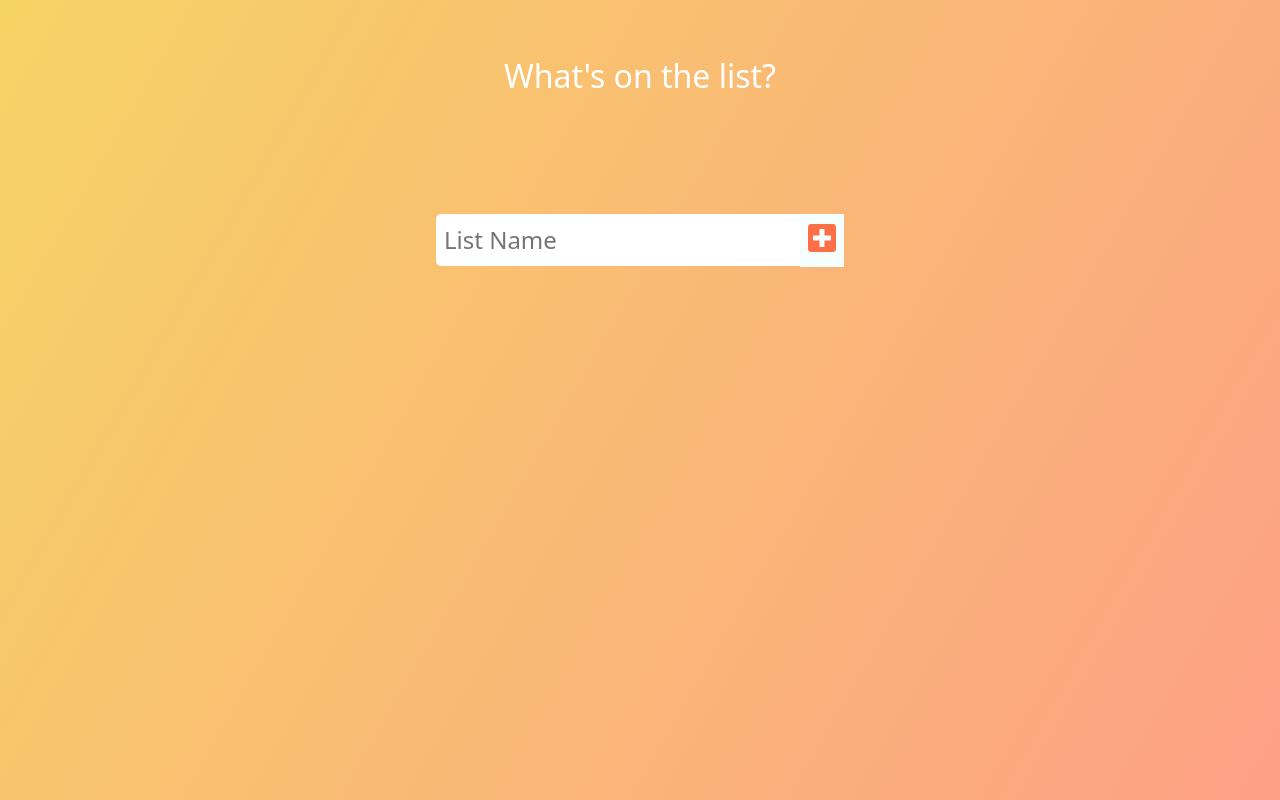
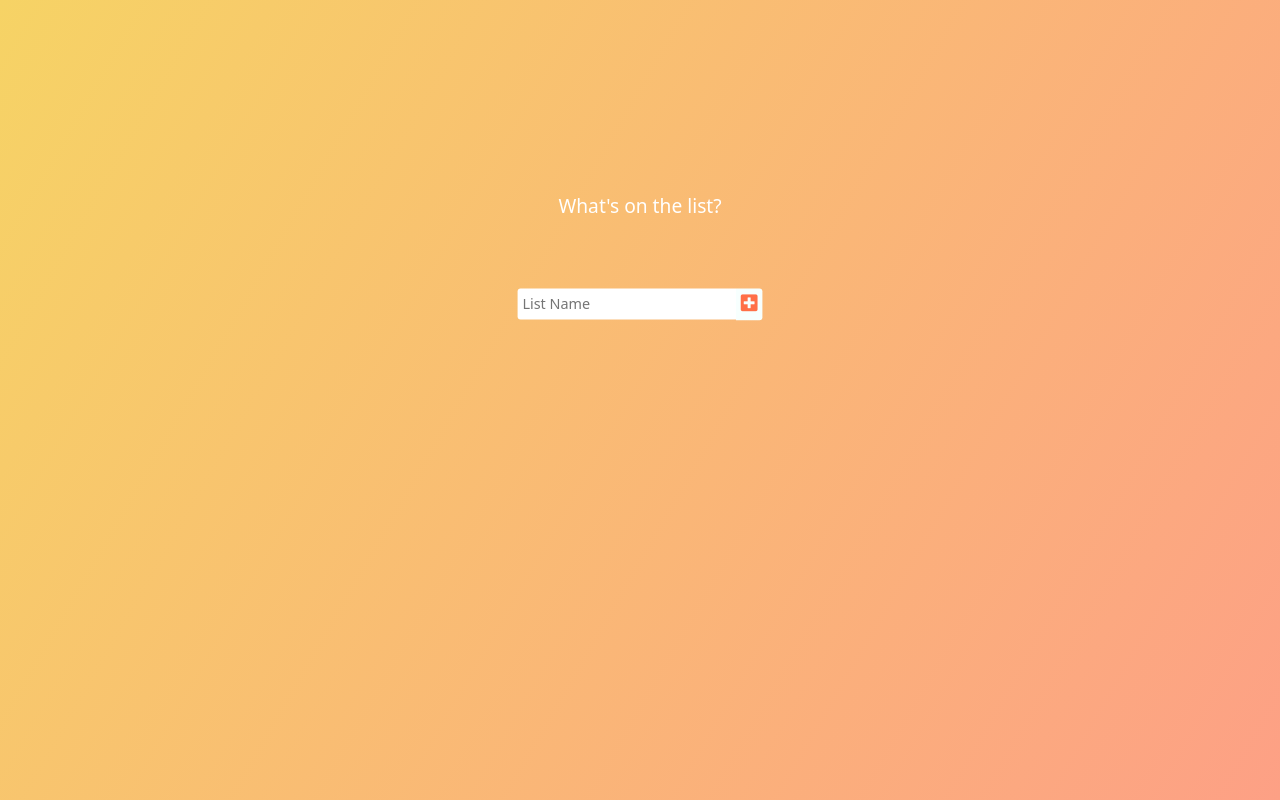
Before and after one commit to a-fatsum/todo-list, a React (Create React App) app: page / in a window 1280 px wide. Built offline with nearby package versions, Linux system fonts and the light colour scheme.

Commit message:
fixed styling issues - border radius - scaled down the size of all elemenets - font size adjusted

```diff
--- a/src/App.css
+++ b/src/App.css
@@ -9,6 +9,11 @@ body {
   color: white;
   font-family: "Poppins", sans-serif;
   min-height: 100vh;
+  /* scaling everything down */
+  -webkit-transform: scale(0.6);
+  -moz-transform: scale(0.6);
+  -ms-transform: scale(0.6);
+  transform: scale(0.6);
 }
 
 header,
@@ -36,9 +41,10 @@ form input,
 form button,
 .todo-list-trash-btn {
   padding: 0.5rem;
-  font-size: 1.5rem;
+  font-size: 1.7rem;
   border: none;
   background: white;
+  outline: none;
 }
 
 form button,
@@ -87,7 +93,7 @@ form button:hover,
   background: #ff6f47;
   color: white;
   border: none;
-  padding: 1rem;
+  padding: 0.8rem;
   cursor: pointer;
   font-size: 1rem;
   min-height: 100%;
@@ -127,6 +133,12 @@ select {
   border: 0 !important;
   background-image: none;
   /* background-color: blue; */
+  /* max-width: fit-content; */
+  color: #ff6f47;
+  font-family: "Poppins", sans-serif;
+  cursor: pointer;
+
+  /* min-width: 11rem; */
 }
 
 /* Custom Select */
@@ -141,17 +153,17 @@ select {
   /* max-height: fit-content; */
 }
 
-select {
+/* select {
   color: #ff6f47;
   font-family: "Poppins", sans-serif;
   cursor: pointer;
-  width: 11rem;
-  /* font-size: 1rem; */
-}
+
+  min-width: fit-content;
+} */
 
 option {
   /* background-color: blue; */
-  font-size: 1.2rem;
+  font-size: 0.9rem;
 }
 
 /* Arrow */
@@ -165,11 +177,11 @@ option {
   cursor: pointer;
   pointer-events: none;
   color: white;
-  font-size: 1.3rem;
+  font-size: 1.2rem;
 }
 .select-drop-down {
-  padding: 1rem;
-  font-size: 1rem;
+  padding: 0.5rem;
+  font-size: 1.5rem;
 }
 /* Transition */
 
@@ -265,6 +277,8 @@ option {
   /* background-color: yellow; */
   max-height: fit-content;
   font-size: 1.5rem;
+  border-top-right-radius: 5px;
+  border-bottom-right-radius: 5px;
 }
 
 .list-input {
@@ -326,6 +340,8 @@ option {
 .todo-list-trash-btn {
   border-radius: 5px;
   height: fit-content;
+  font-size: 1.5rem;
+  /* background-color: #f6d365; */
 }
 
 .list-actions {
@@ -346,13 +362,13 @@ option {
   background-color: white;
   font-size: 1.5rem;
   border-radius: 5px;
-  min-width: 43rem;
-  min-width: 100%;
+  /* min-width: 43rem; */
+  /* min-width: 100%; */
   padding-left: 1rem;
-
+  /* background-color: #f6d365; */
   /* padding-bottom: 0.2rem; */
   /* padding-right: 0.2rem; */
-  /* max-height: fit-content; */
+  /* min-height: fit-content; */
   /* padding: 0rem 0rem 0.2rem; */
 }
 
@@ -384,13 +400,20 @@ option {
 .list-form button {
   font-size: 1.5rem;
   min-height: fit-content;
+  border-top-right-radius: 5px;
+  border-bottom-right-radius: 5px;
+
   /* background-color: green; */
 }
-.list-form span {
+.list-form i {
   font-size: 1.5rem;
+
   /* background-color: #f6d365; */
 }
 .list-form input {
+  /* background-color: green; */
+  border-top-left-radius: 5px;
+  border-bottom-left-radius: 5px;
   font-size: 1.5rem;
 }
 .filter-todo {
--- a/src/components/lists.js
+++ b/src/components/lists.js
@@ -46,7 +46,8 @@ export function Lists({
               onChange={(e) => setTask(e.currentTarget.value)}
             />
             <button type="submit">
-              <span>Add Task</span>
+              {/* <span> */} <i className="fas fa-plus-square"></i>
+              {/* </span> */}
             </button>
           </form>
           <div className="select">
```
